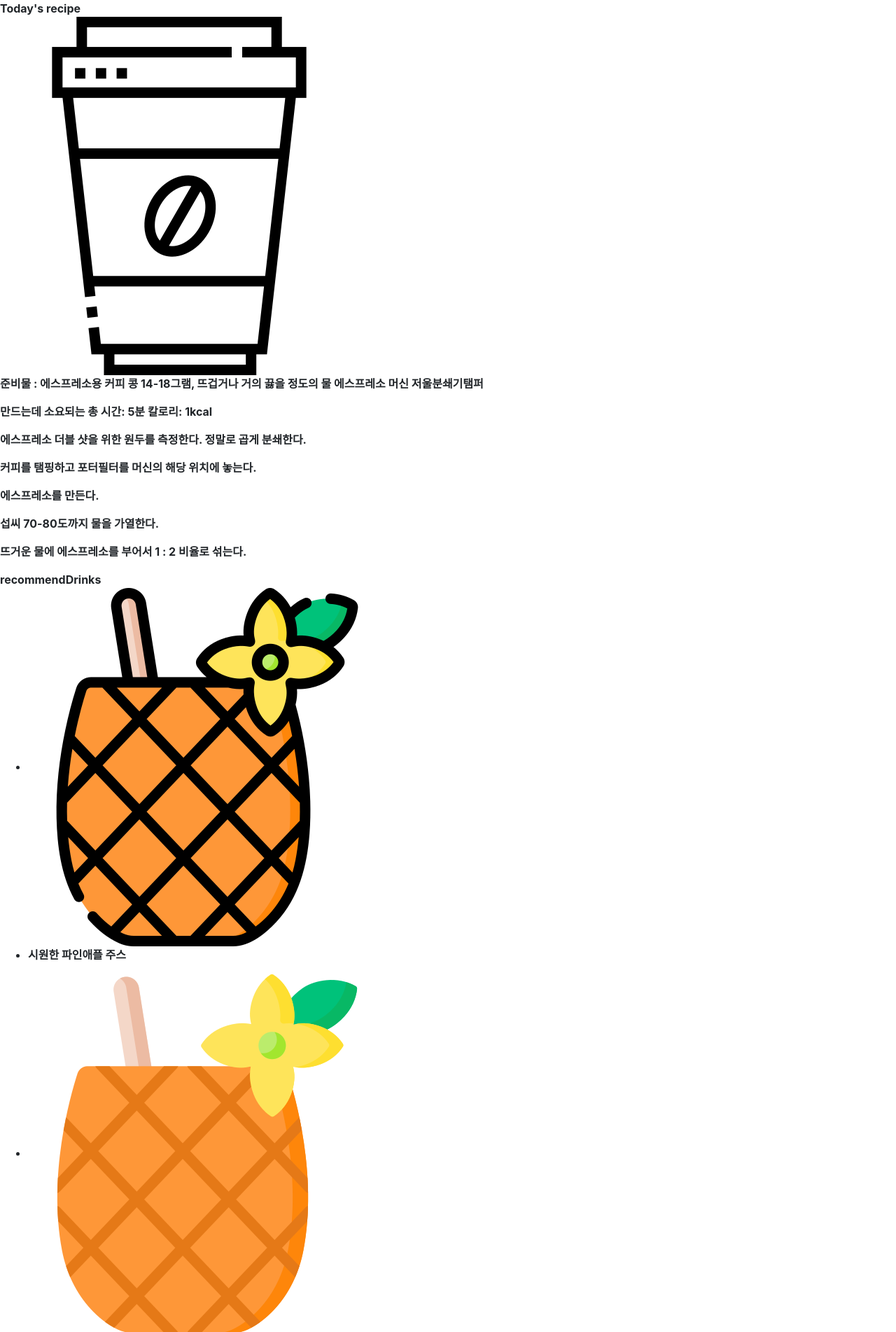
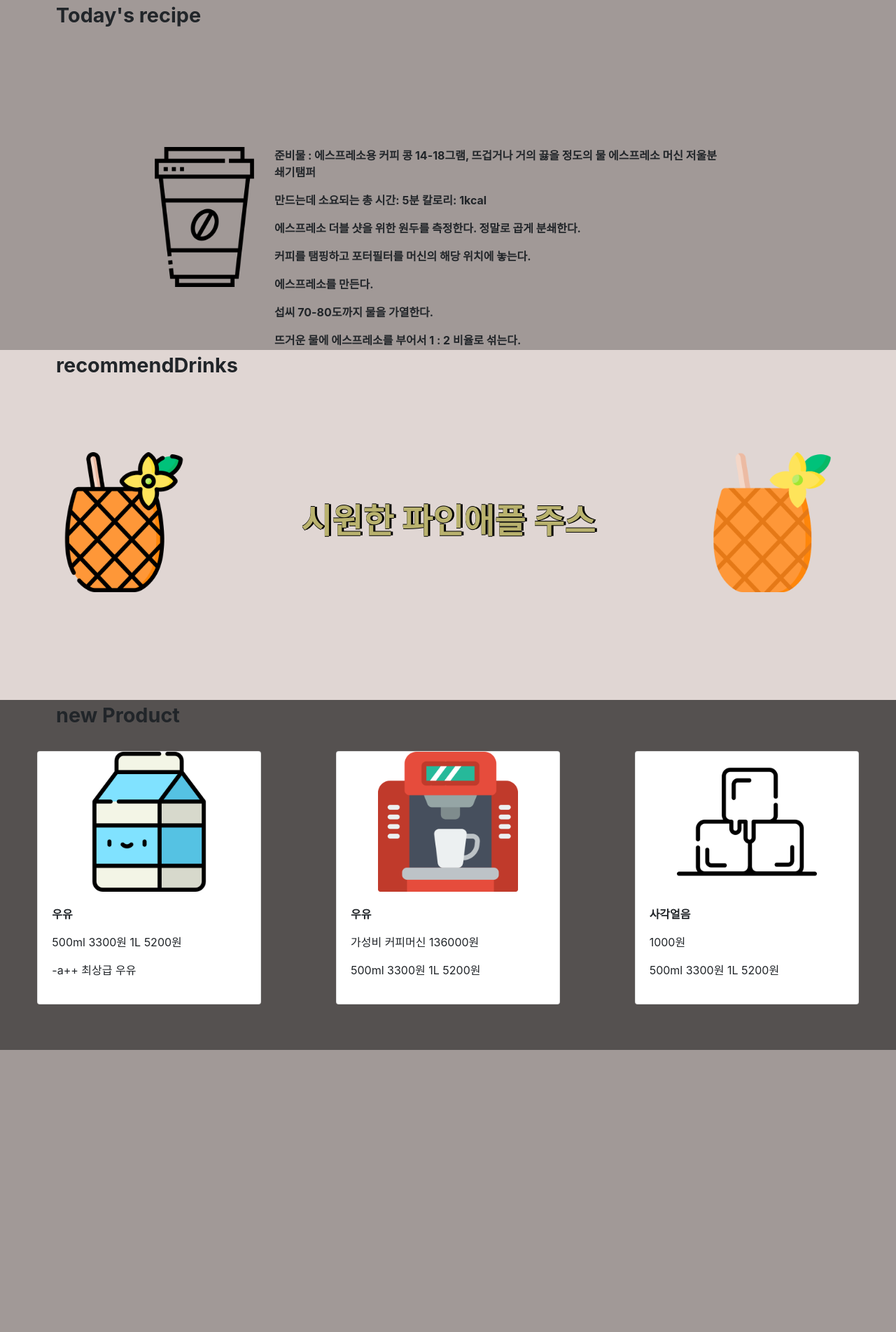
Before and after one commit to GuGaYoung/EasyHomeCafeWebSite, a PHP site: page /main.php in a window 1280 px wide. Shown: the part 189-2092 px from the top of the page at 70% size. After the commit the page ends 1689 px from the top, so only its background shows below. Run offline with PHP 8.4, Linux system fonts and the light colour scheme.

Commit message:
메인페이지가 이상하게 출력되는 오류 해결하기

```diff
--- a/html/main.css
+++ b/html/main.css
@@ -1,22 +1,79 @@
-.recipes{
-    padding: 0;
+.p{
+    font-size: 1rem;
 }
 
-.writeBtn{
-    margin: 1%;
-    float: right;
+.mainInformation{
+    height: 500px;
+    background-color: #E0D6D3;
 }
 
-.recipe-img{
-    margin-left: 10px;
-    width: 170px;
-    height: 170px;
+.mainTodayRecipe{
+    height: 500px;
+    background-color: #A19997;
 }
 
-.col-md-8{
-    width: 90%;
+
+.mainNewProduct{
+    height: 500px;
+    width: 100%;
+    background-color: #555150;
 }
 
-.cardimage{
-    padding: 10px;
+.advertisingImage{
+    width: 100%;
+    height: 100%;
+    margin: auto;
 }
+
+.mainNewProductInfo{
+    justify-content: space-around;
+    display: flex;
+    list-style: none;
+    width: 100%;
+    padding-left: 0;
+    margin-top: 30px;
+
+}
+
+.mainSubTitleText{
+    margin: 80px;
+    font-size: 1.8rem;
+}
+
+
+
+.drinksImage{
+    width: 200px;
+    height: 200px;
+}
+
+
+
+.RecipeText{
+    float: right;
+    margin-right: 20%;
+    margin-top: 5%;
+}
+
+
+
+.todayRecipeImage{
+    margin-left: 15%;
+    margin-top: 5%;
+}
+
+.recommendDrinks{
+    justify-content: space-around;
+    display: flex;
+    list-style: none;
+    width: 100%;
+    padding-left: 0;
+    margin-top: 8%;
+}
+
+.recommendDrinksText{
+    margin-top: 15%;
+    color: rgb(185, 178, 110);
+    font-size: 3rem;
+    text-shadow: 3px 0 black, 0 1px black, 1px 0 black, 0 -1px black;
+}
--- a/html/main.php
+++ b/html/main.php
@@ -6,7 +6,9 @@ include "headerNav.php";
 <html lang="en">
 <head>
     <meta charset="UTF-8">
-    <meta name="viewport" content="width=device-width, initial-scale=1.0">
+    <meta name="viewport"
+          content="width=device-width, user-scalable=no, initial-scale=1.0, maximum-scale=1.0, minimum-scale=1.0">
+    <meta http-equiv="X-UA-Compatible" content="ie=edge">
     <link rel="stylesheet" href="main.css">
     <title>EasyHomeCafe-main</title>
     <link rel="stylesheet" href="https://stackpath.bootstrapcdn.com/bootstrap/4.5.0/css/bootstrap.min.css" integrity="sha384-9aIt2nRpC12Uk9gS9baDl411NQApFmC26EwAOH8WgZl5MYYxFfc+NcPb1dKGj7Sk" crossorigin="anonymous">
@@ -16,7 +18,7 @@ include "headerNav.php";
 <main class="main">
     <div class="mainTodayRecipe">
         <b class="mainSubTitleText">Today's recipe</b>
-        <div recommendDrinks>
+        <div class= "recommendDrinks">
             <img class="drinksImage todayRecipeImage" src="image/americano.png">
             <div class="RecipeText">
                 <p><b>준비물 : 에스프레소용 커피 콩 14-18그램, 뜨겁거나 거의 끓을 정도의 물 에스프레소 머신 저울분쇄기탬퍼</b></p>
@@ -60,7 +62,6 @@ include "headerNav.php";
                 </div>
             </div>
 
-
             <div class="card" style="width: 20rem;">
                 <img src="image/ice.png" class="mx-auto drinksImage">
                 <div class="card-body">
```
